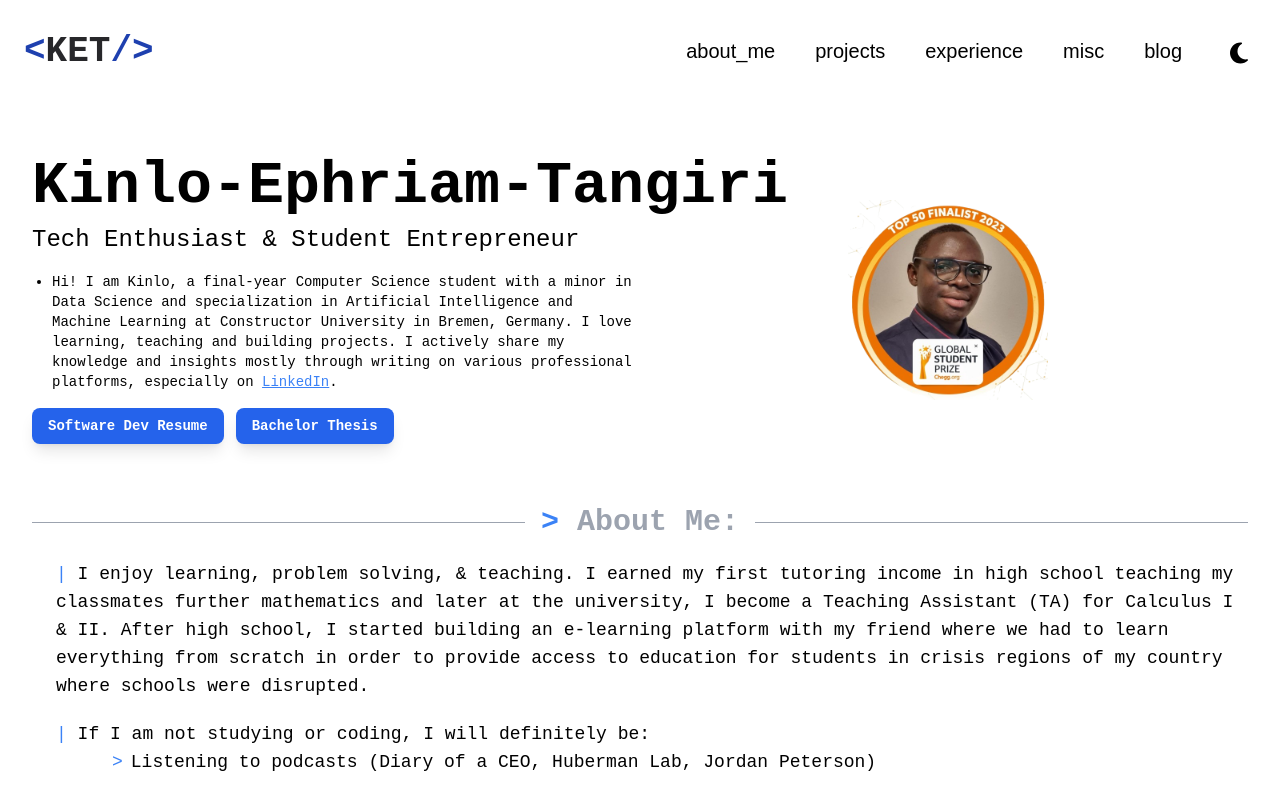
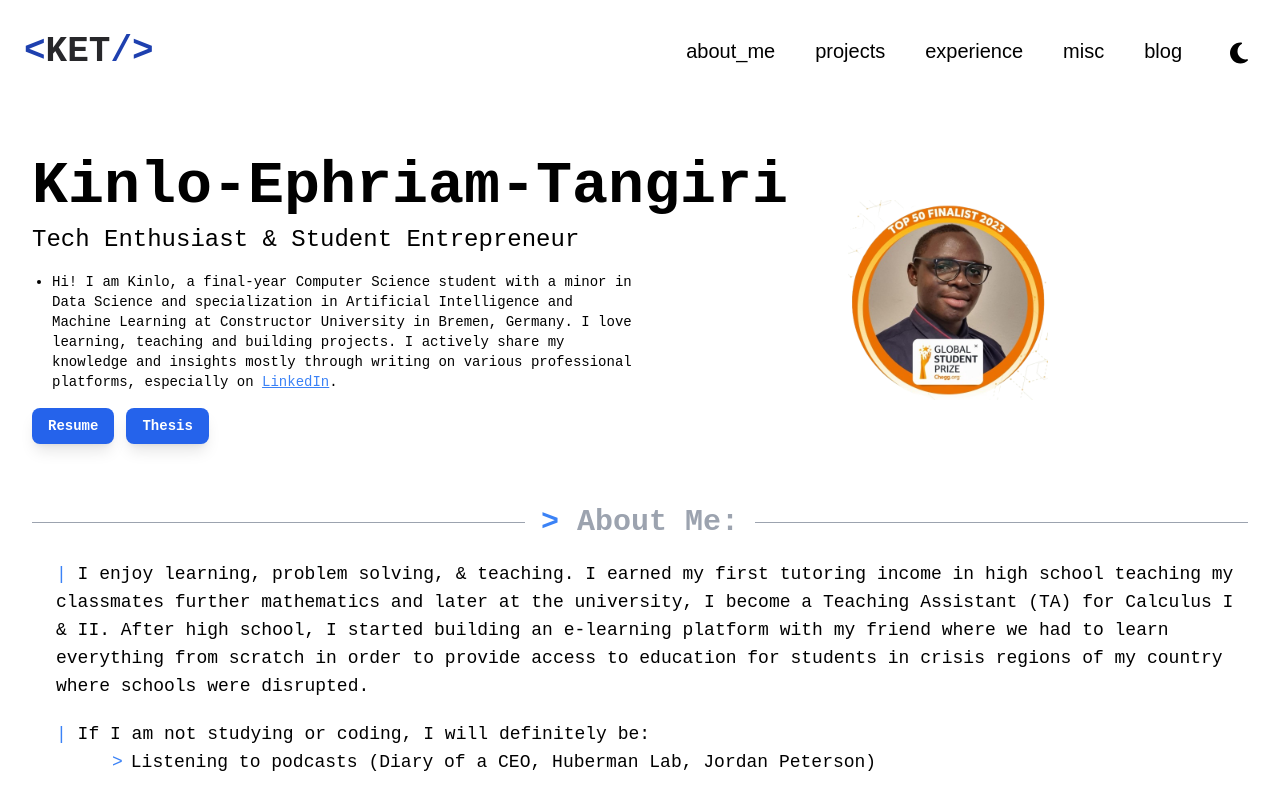
Before and after one commit to 9117KET/my-portfolio, a React (Vite) app: page / in a window 1280 px wide. Shown: the top 792 px of the page. Built offline with nearby package versions, Linux system fonts and the light colour scheme.

Commit message:
updated the presentation of the resume

```diff
--- a/src/components/AboutMe.tsx
+++ b/src/components/AboutMe.tsx
@@ -47,7 +47,7 @@ export default function AboutMe() {
               rel="noopener noreferrer"
               className="inline-flex items-center px-4 py-2 text-sm font-semibold text-white bg-blue-600 rounded-lg hover:bg-blue-700 transform hover:scale-105 transition-all duration-300 shadow-lg hover:shadow-xl focus:outline-none focus:ring-2 focus:ring-blue-500"
             >
-              Software Dev Resume
+              Resume
             </a>
 
             {thesisLink && (
@@ -57,7 +57,7 @@ export default function AboutMe() {
                 rel="noopener noreferrer"
                 className="inline-flex items-center px-4 py-2 text-sm font-semibold text-white bg-blue-600 rounded-lg hover:bg-blue-700 transition-colors duration-200 shadow-lg hover:shadow-xl focus:outline-none focus:ring-2 focus:ring-blue-500"
               >
-                Bachelor Thesis
+                Thesis
               </a>
             )}
           </div>
```
